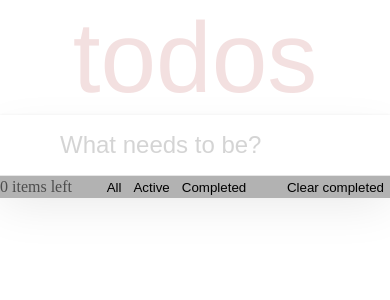
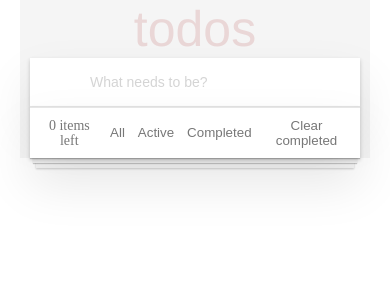
Before and after one commit to KGeorgeA/TODO, a React (Create React App) app: page / in a window 390 px wide. Shown: the top 300 px of the page. Built offline with nearby package versions, Linux system fonts and the light colour scheme.

Commit message:
added phone adaptivity

```diff
--- a/src/components/styles/Components.styled.js
+++ b/src/components/styles/Components.styled.js
@@ -4,7 +4,7 @@ const STYLE_VARIABLES = {
   textColor: "#4d4d4d",
   headerColor: "rgba(175, 47, 47, 0.15)",
   lineHeight: "1.4rem",
-  containerBackgroundColor: "#fff",
+  containerBackgroundColor: "#f5f5f5",
   bodyColor: "#f5f5f5",
   completedColor: "#d9d9d9",
   deleteButtonTextColor: "#cc9a9a",
@@ -12,47 +12,43 @@ const STYLE_VARIABLES = {
 }
 
 export const Container = styled.main`
+  box-sizing: border-box;
   max-width: 550px;
   width: 100%;
   margin: 0 auto;
   background-color: ${STYLE_VARIABLES.containerBackgroundColor};
   color: ${STYLE_VARIABLES.textColor};
   line-height: ${STYLE_VARIABLES.lineHeight};
+
+  @media screen and (max-width: 676px) {
+    max-width: 350px;
+    width: 100%;
+    padding: 0 10px
+  }
 `
 
 export const Main = styled.section`
   box-shadow: 0 2px 4px 0 rgb(0 0 0 / 20%), 0 25px 50px 0 rgb(0 0 0 / 10%);
-
+  position:relative;
+  background-color: white;
 `
 
 export const Heading = styled.header`
+  background-color: #f5f5f5;
   width: 100%;
   text-align: center;
   font: 100px 'Helvetica Neue', Helvetica, Arial, sans-serif;
   font-weight: 100;
   color: ${STYLE_VARIABLES.headerColor};
+  @media screen and (max-width: 676px) {
+    font-size: 50px;
+  }
 `
 
 export const Form = styled.form`
   width: 100%;
   max-height: 60px;
   height: 100%;
-
-  position:relative;
-
-    a {
-      position: absolute;
-      width: 40px;
-      height: 40px;
-      top: 0;
-      left: 0;
-      bottom: 0;
-      margin: auto 0;
-      z-index: 1;
-
-      cursor: pointer;
-      text-align: center;
-    }
 `
 
 export const TextInput = styled.input`
@@ -68,6 +64,10 @@ export const TextInput = styled.input`
   &:focus {
     opacity: 100%;
   }
+
+  @media screen and (max-width: 676px) {
+    font-size: 14px;
+  }
 `
 
 export const TodoList = styled.ul`
@@ -77,11 +77,19 @@ export const TodoList = styled.ul`
 export const TodoItem = styled.li`
   border-bottom: 1px solid #e6e6e6;
 
+  &:last-child {
+    border-bottom: none;
+  }
+
   &.completed {
     color: ${STYLE_VARIABLES.completedColor};
     text-decoration: line-through;
   }
+  height: 100%
 
+  @media screen and (max-width: 676px) {
+    max-height: 40px;
+  }
 `;
 
 export const TodoItemDiv = styled.div`
@@ -89,17 +97,48 @@ export const TodoItemDiv = styled.div`
   font-size: 24px;
   position: relative;
 
-    input {
 
+    :hover {
+      button.todo__button {
+        display: block;
+      }
+    }
+
+    .todo__checkbox_custom {
+      position: absolute;
+
+      background-image: ${props => props.checked ? "url('https://www.freeiconspng.com/uploads/black-checkmark-png-4.png')" : "white"};
+      background-repeat: none;
+      background-size: 30px 30px;
+
+      width: 30px;
+      height: 30px;
+
+      border: 1px solid black;
+      border-radius: 100%;
+
+      opacity: 0.3;
+
+      top: 0;
+      left: 5px;
+      bottom: 0;
+      margin: auto 0;
+    }
+
+    input.todo__checkbox {
 
       position: absolute;
 
+      opacity: 0;
       border: none;
+
       width: 40px;
       height: 40px;
+
       top: 0;
       bottom: 0;
       margin: auto 0;
+      z-index: 1;
     }
 
     label {
@@ -108,9 +147,8 @@ export const TodoItemDiv = styled.div`
       word-break: break-all;
     }
 
-
-    .todo__button {
-      ${'' /* display: none; */}
+    button.todo__button {
+      display: none;
       position: absolute;
 
       top: 0;
@@ -131,26 +169,163 @@ export const TodoItemDiv = styled.div`
       .todo__button:hover {
         color: ${STYLE_VARIABLES.deleteButtonTextColorHovered};
       }
+
+    @media screen and (max-width: 676px) {
+      font-size: 14px;
+
+      :hover {
+        display: none;
+      }
+
+      button.todo__button {
+        display: block;
+      }
+
+      .todo__checkbox_custom {
+        background-size: 15px 15px;
+
+        width: 15px;
+        height: 15px;
+
+      }
+
+      input.todo__checkbox {
+
+      }
+
+      label {
+        padding: 5px 5px 5px 30px;
+      }
+
+      .todo__button:hover {
+        display:none;
+      }
+    }
+`;
+
+export const CompleteAll = styled.div`
+  position: absolute;
+
+  display: flex;
+  justify-content: center;
+  align-items: center;
+
+  top: 0;
+  left: 0;
+  width: 40px;
+  height: 40px;
+  margin: 10px 0;
+
+  input {
+
+    position: absolute;
+
+    opacity: 0;
+    border: none;
+
+    width: 40px;
+    height: 40px;
+
+    top: 0;
+    bottom: 0;
+    margin: auto 0;
+    z-index: 1;
+  }
+
+  label {
+    display: ${props => props.isEmpty ? "block" : "none"};
+    width: 40px;
+    height: 40px;
+
+    opacity: 0.3;
+    background-image: url('https://upload.wikimedia.org/wikipedia/commons/9/9d/Arrow-down.svg');
+    background-size: 40px 40px;
+    background-repeat: none;
+  }
 `;
 
 export const FooterStyle = styled.footer`
-  background-color: #b2b2b2;
+
+  background-color: white;
+  position: relative;
+  padding: 0 10px;
+  height: 50px;
   display: flex;
   justify-content: space-between;
+  align-items: center;
+  color: #777;
+  border-top: 1px solid #e6e6e6;
+  font-size: 14px;
+
+  box-shadow: 0 2px 4px 0 rgb(0 0 0 / 20%), 0 25px 50px 0 rgb(0 0 0 / 10%);
+
+
+  &:before {
+    padding-bottom: 100px;
+    z-index: -2;
+    content: '';
+    position: absolute;
+    right: 0;
+    bottom: 0;
+    left: 0;
+    height: 50px;
+    overflow: hidden;
+    box-shadow: 0 1px 1px rgb(0 0 0 / 20%), 0 8px 0 -3px #f6f6f6, 0 9px 1px -3px rgb(0 0 0 / 20%), 0 16px 0 -6px #f6f6f6, 0 17px 2px -6px rgb(0 0 0 / 20%);
+  }
 
   button {
     border: none;
     background: none;
+    color: #777;
   }
-    button:hover {
-      color: red;
+
+  .filters__button {
+
+    &.filters__button_selected {
+      border-radius: 3px;
+      border: 1px solid rgba(200,200,200, 50%);
+    }
+
+    &:hover {
+      border-radius: 3px;
+      border: 1px solid rgba(200,200,200, 50%);
+    }
   }
 
   .filters {
     display: flex;
+    flex-wrap: wrap;
   }
 
-  .filters__button {
+  .footer__button {
+    &:hover {
+      text-decoration: underline
+    }
+  }
 
+  @media screen and (max-width: 676px) {
+    .footer__amount {
+      text-align: center;
+      line-height: 15px;
+      padding: 0 5px;
+    }
+
+    .footer__list.filters {
+      padding: 0 5px;
+      justify-content: space-around;
+      flex-wrap: nowrap;
+      width: 200px;
+      margin: 0 auto;
+    }
+
+    .footer__button {
+      &:hover {
+        display: none;
+      }
+    }
+
+    .footer:before {
+      display: none;
+    }
   }
 `
```
Lines whose indentation alone changed are shown as unchanged.
